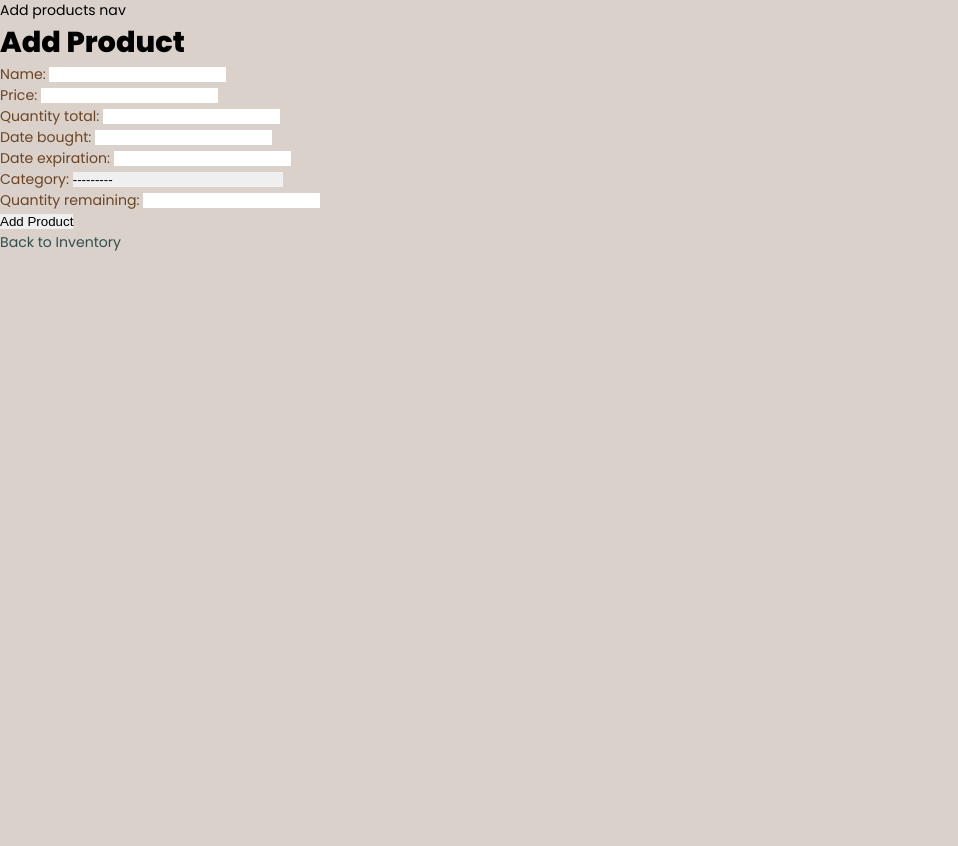
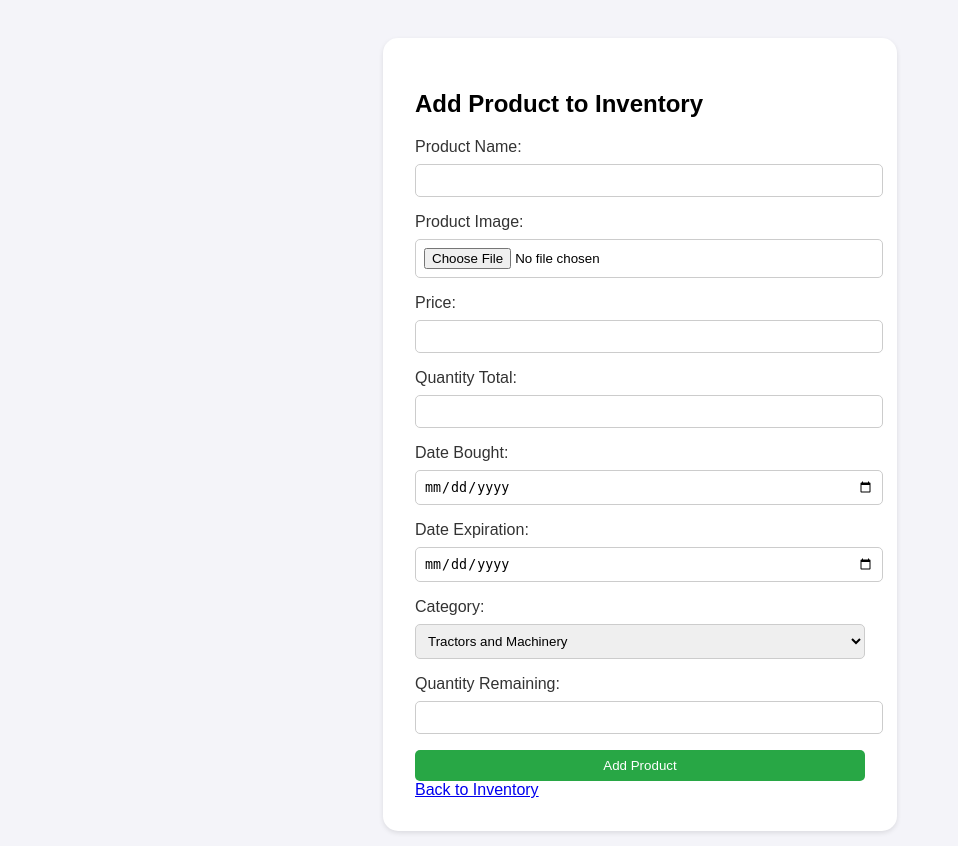
Before and after one commit to SmdAliyaan/farmX, a Django app: page /inv/add/ in a window 1280 px wide. Shown: the whole page, without its empty margins (0-958 px from the left). Before the commit the page ends 251 px from the top, so only its background shows below. Run offline with Django 5.2, Linux system fonts and the light colour scheme; data comes from the database, SQL or seed files in the repository.

Commit message:
fixed and connected Add products

```diff
--- a/Backend/Farm/Farm/settings.py
+++ b/Backend/Farm/Farm/settings.py
@@ -141,3 +141,6 @@ DEFAULT_FROM_EMAIL = os.environ.get("MAIL")
 
 LOGOUT_REDIRECT_URL = '/'
 LOGIN_REDIRECT_URL = '/'
+
+MEDIA_URL = '/media/'
+MEDIA_ROOT = os.path.join(BASE_DIR, 'media')
--- a/Backend/Farm/Farm/urls.py
+++ b/Backend/Farm/Farm/urls.py
@@ -2,6 +2,8 @@ from django.contrib import admin
 from django.urls import path, include
 from . import views
 from .views import ind, registration_view
+from django.conf import settings
+from django.conf.urls.static import static
 
 urlpatterns = [
     path('admin/', admin.site.urls),
@@ -11,4 +13,4 @@ urlpatterns = [
     path("", ind, name="index"),
     path("accounts/register/", registration_view, name="register"),
     path('dash/', include('dashboard.urls')),
-]
+]+ static(settings.MEDIA_URL, document_root=settings.MEDIA_ROOT)
--- /dev/null
+++ b/Backend/Farm/Inv_management/templates/add_inv.html
@@ -0,0 +1,51 @@
+{% extends "bs.html" %}
+{% load static %}
+
+{% block title %}Add Product{% endblock %}
+
+{% block content %}
+<div class="container">
+    <h2>Add Product to Inventory</h2>
+    <form id="product-form" method="post" enctype="multipart/form-data" action="{% url 'add_product' %}">
+        {% csrf_token %}
+        <div class="form-group">
+            <label for="product-name">Product Name:</label>
+            <input type="text" id="product-name" name="name" required>
+        </div>
+        <div class="form-group">
+            <label for="product-image">Product Image:</label>
+            <input type="file" id="product-image" name="image" accept="image/*" required>
+        </div>
+        <div class="form-group">
+            <label for="product-price">Price:</label>
+            <input type="number" id="product-price" name="price" step="0.01" required>
+        </div>
+        <div class="form-group">
+            <label for="product-quantity">Quantity Total:</label>
+            <input type="number" id="product-quantity" name="quantity_total" required>
+        </div>
+        <div class="form-group">
+            <label for="date-bought">Date Bought:</label>
+            <input type="date" id="date-bought" name="date_bought" required>
+        </div>
+        <div class="form-group">
+            <label for="date-expiration">Date Expiration:</label>
+            <input type="date" id="date-expiration" name="date_expiration">
+        </div>
+        <div class="form-group">
+            <label for="product-category">Category:</label>
+            <select id="product-category" name="category" required>
+                {% for category in categories %}
+                    <option value="{{ category.id }}">{{ category.name }}</option>
+                {% endfor %}
+            </select>
+        </div>
+        <div class="form-group">
+            <label for="quantity-remaining">Quantity Remaining:</label>
+            <input type="number" id="quantity-remaining" name="quantity_remaining" required>
+        </div>
+        <button type="submit">Add Product</button>
+    </form>
+    <a href="{% url 'inventory_report' %}">Back to Inventory</a>
+</div>
+{% endblock %}
--- a/Backend/Farm/Inv_management/templates/add_product.html
+++ /dev/null
@@ -1,19 +0,0 @@
-{% extends "index.html" %}
-
-{% block title %}Add Products{% endblock %}
-{%block nav %} Add products nav {%endblock%}
-
-{% block content %}
-<h1>Add Product</h1>
-    <form method="post">
-        {% csrf_token %}
-        {{ form.as_p }}
-        <button type="submit">Add Product</button>
-    </form>
-    <a href="{% url 'inventory_report' %}">Back to Inventory</a>
-
-
-
-
-
-{% endblock %}
--- a/Backend/Farm/Inv_management/views.py
+++ b/Backend/Farm/Inv_management/views.py
@@ -1,37 +1,18 @@
-# views.py
-
-# from django.shortcuts import render, redirect
-# from .forms import ProductForm
-# from .models import Product
-
-# def add_product(request):
-#     if request.method == 'POST':
-#         form = ProductForm(request.POST)
-#         if form.is_valid():
-#             form.save()
-#             return redirect('inventory_report')  # Redirect to inventory report after adding product
-#     else:
-#         form = ProductForm()
-#     return render(request, 'add_product.html', {'form': form})
-
-# def inventory_report(request):
-#     products = Product.objects.all()
-#     return render(request, 'inv.html', {'products': products})
-# views.py
-
 from django.shortcuts import render, redirect, get_object_or_404
-from .models import Product
+from .models import Category, Product
 from .forms import ProductForm
 
 def add_product(request):
     if request.method == 'POST':
-        form = ProductForm(request.POST)
+        form = ProductForm(request.POST, request.FILES)
         if form.is_valid():
             form.save()
             return redirect('inventory_report')  # Redirect to inventory report after adding product
     else:
         form = ProductForm()
-    return render(request, 'add_product.html', {'form': form})
+
+    categories = Category.objects.all()
+    return render(request, 'add_inv.html', {'form': form, 'categories': categories})
 
 def inventory_report(request):
     products = Product.objects.all()
--- /dev/null
+++ b/Backend/Farm/templates/bs.html
@@ -0,0 +1,14 @@
+{% load static %}
+ <!DOCTYPE html>
+ <html lang="en">
+ <head>
+     <meta charset="UTF-8">
+     <title>{% block title %}My Site{% endblock %}</title>
+     <meta name="viewport" content="width=device-width, initial-scale=1.0">
+     <link rel="stylesheet" href="{% static 'css/add_inv.css' %}">
+     <meta name="description" content="">
+ </head>
+ <body>
+     {% block content %}{% endblock %}
+ </body>
+ </html>
```
Also changed, not shown: Backend/Farm/Inv_management/forms.py (+11 -9 lines), Backend/Farm/Inv_management/templates/inv.html (+7 -3 lines), Backend/Farm/Inv_management/urls.py (+4 -4 lines), add_inv.html (deleted, +0 -54 lines), Backend/Farm/db.sqlite3, Backend/Farm/static/css/add_inv.css (renamed from add_inv.css).
